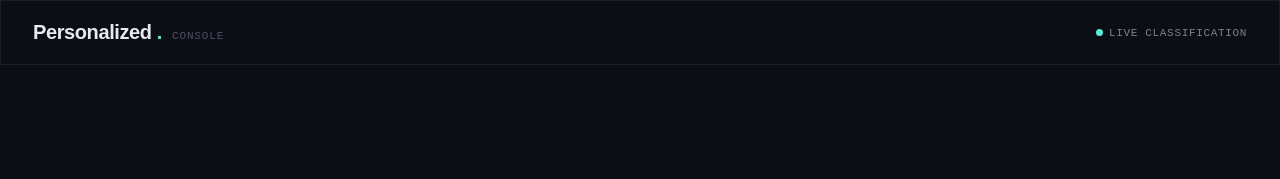
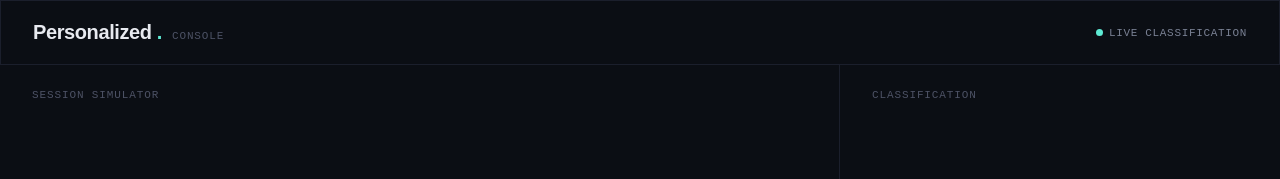
Before and after one commit to saksham-raghuvanshi/ecommerce-personalization-rules-engine, a React (Vite) app in the folder frontend/: page / in a window 1280 px wide. Shown: the top 179 px of the page. Built offline with nearby package versions, Linux system fonts and the light colour scheme.

Commit message:
Animation and Main Boxs added

```diff
--- a/frontend/src/App.tsx
+++ b/frontend/src/App.tsx
@@ -1,3 +1,6 @@
+import ClassificationPanel from "./components/ClassificationPanel";
+import EventTimeline from "./components/EventTimeline";
+import SessionPicker from "./components/SessionPicker";
 
 
 
@@ -16,7 +19,7 @@ function blankSession() {
 function App() {
 
   return (
-    <>
+
     <div className="main-page">
       <header className="header">
        <div className="brand">
@@ -25,9 +28,23 @@ function App() {
        </div>
        <span className="live-dot">Live Classification</span>
       </header>
+
+      <div className="main-grid">
+        <div className="pane">
+          <div className="pane-title">Session Simulator</div>
+          <SessionPicker/>
+          <EventTimeline/>
+        </div>
+
+        <div className="pane">
+          <div className="pane-title">Classification</div>
+          <ClassificationPanel/>
+
+        </div>
+
+      </div>
     </div>
 
-    </>
   )
 }
 
--- a/frontend/src/index.css
+++ b/frontend/src/index.css
@@ -94,6 +94,19 @@ html,body{
 
   }
 
+  @keyframes pulse {
+  0% {
+    box-shadow: 0 0 0 0 rgba(94, 234, 212, 0.5);
+  }
+  70% {
+    box-shadow: 0 0 0 6px rgba(94, 234, 212, 0);
+  }
+  100% {
+    box-shadow: 0 0 0 0 rgba(94, 234, 212, 0);
+  }
+}
+
+
 
   /* Tablet */
 @media (max-width: 768px) {
@@ -136,3 +149,35 @@ html,body{
     font-size: 10px;
   }
 }
+
+.main-grid{
+  flex: 1;
+  display: grid;
+  gap: 1px;
+  background-color: var(--border-soft);
+  grid-template-columns: minmax(0, 1fr) minmax(360px, 440px);
+}
+
+
+@media (max-width: 900px) {
+  .main-grid {
+    grid-template-columns: 1fr;
+  }
+}
+
+
+.pane {
+  background: var(--bg);
+  padding: 24px 32px;
+  overflow-y: auto;
+}
+
+
+.pane-title {
+  font-family: var(--font-mono);
+  font-size: 11px;
+  text-transform: uppercase;
+  letter-spacing: 0.08em;
+  color: var(--text-faint);
+  margin-bottom: 16px;
+}
```
